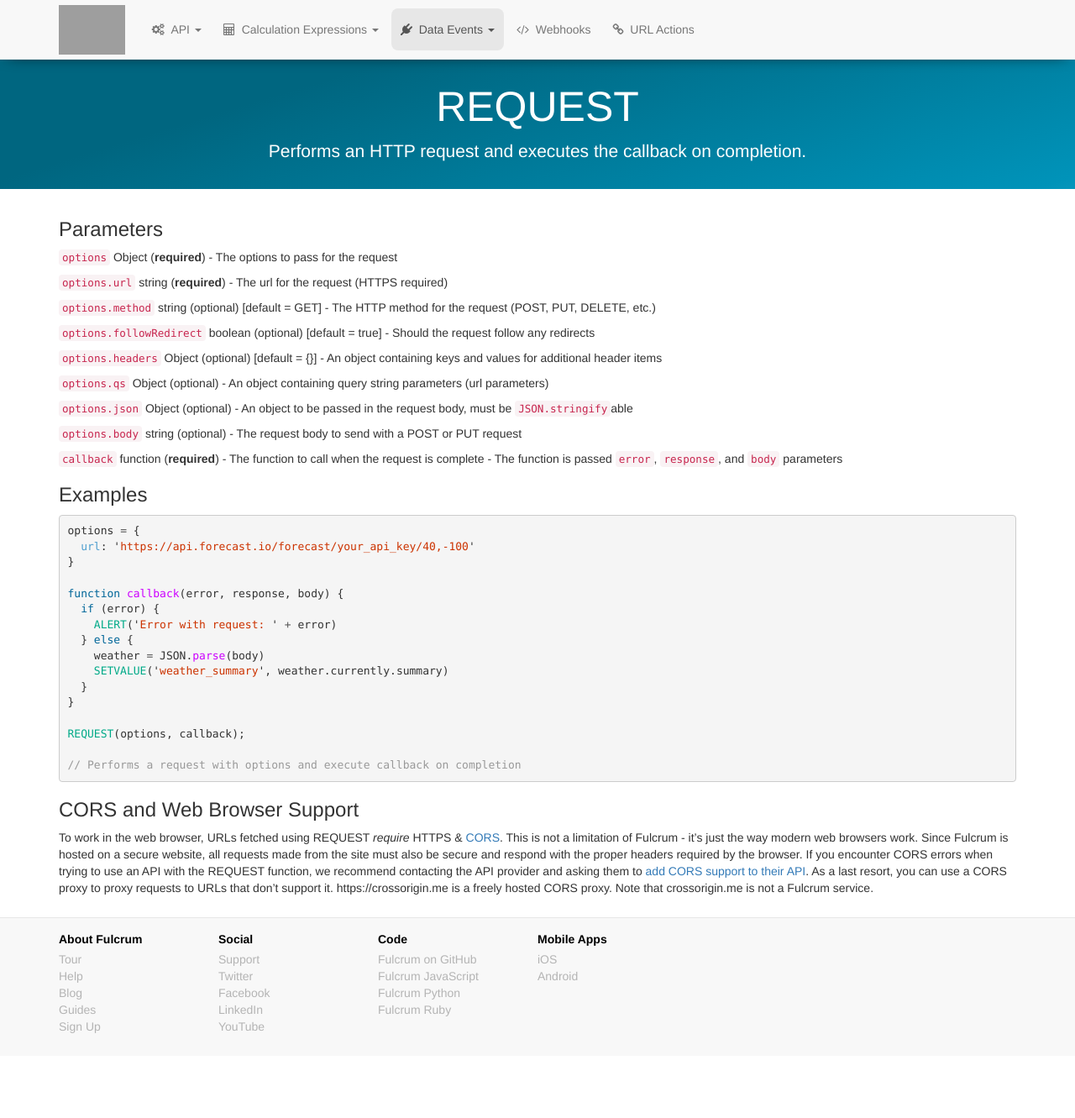
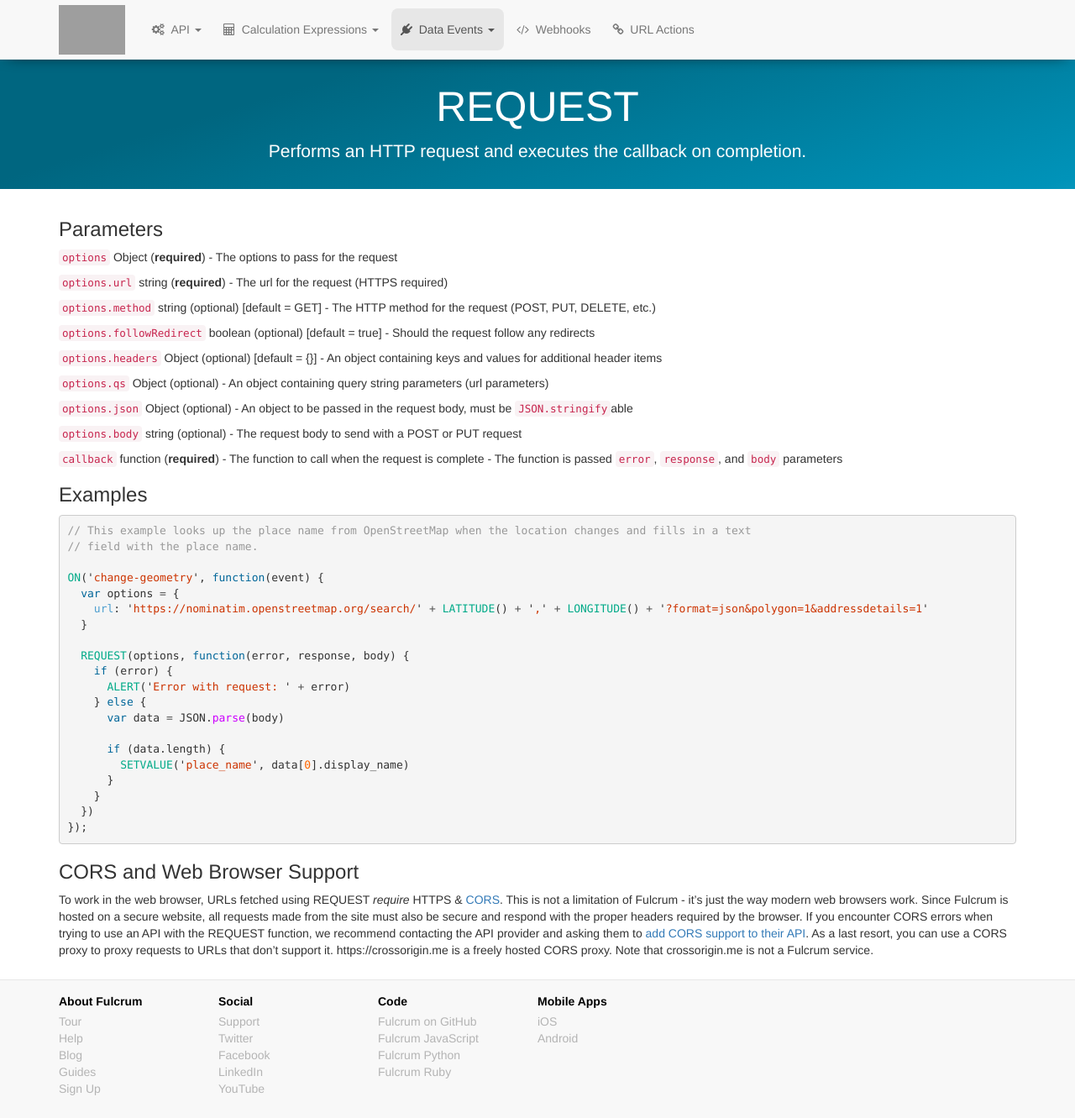
Before and after one commit to rylincoln/developer.fulcrumapp.com, a Jekyll site: the page built from _data-events/reference/request.md, in a window 1280 px wide and 1331 px high. Shown: the whole window at 84% size. Built offline with Jekyll 4.4.1, drawn with Linux system fonts in a browser that asks for light colours; nearby versions of some CDN libraries; grey boxes are pictures that could not be loaded.

Commit message:
Update REQUEST example to include something that works with nearly no configuration

````diff
--- a/_data-events/reference/request.md
+++ b/_data-events/reference/request.md
@@ -30,22 +30,26 @@ permalink: /data-events/reference/request/
 ### Examples
 
 ```js
-options = {
-  url: 'https://api.forecast.io/forecast/your_api_key/40,-100'
-}
+// This example looks up the place name from OpenStreetMap when the location changes and fills in a text
+// field with the place name.
 
-function callback(error, response, body) {
-  if (error) {
-    ALERT('Error with request: ' + error)
-  } else {
-    weather = JSON.parse(body)
-    SETVALUE('weather_summary', weather.currently.summary)
+ON('change-geometry', function(event) {
+  var options = {
+    url: 'https://nominatim.openstreetmap.org/search/' + LATITUDE() + ',' + LONGITUDE() + '?format=json&polygon=1&addressdetails=1'
   }
-}
 
-REQUEST(options, callback);
+  REQUEST(options, function(error, response, body) {
+    if (error) {
+      ALERT('Error with request: ' + error)
+    } else {
+      var data = JSON.parse(body)
 
-// Performs a request with options and execute callback on completion
+      if (data.length) {
+        SETVALUE('place_name', data[0].display_name)
+      }
+    }
+  })
+});
 ```
 
 ### CORS and Web Browser Support
````
